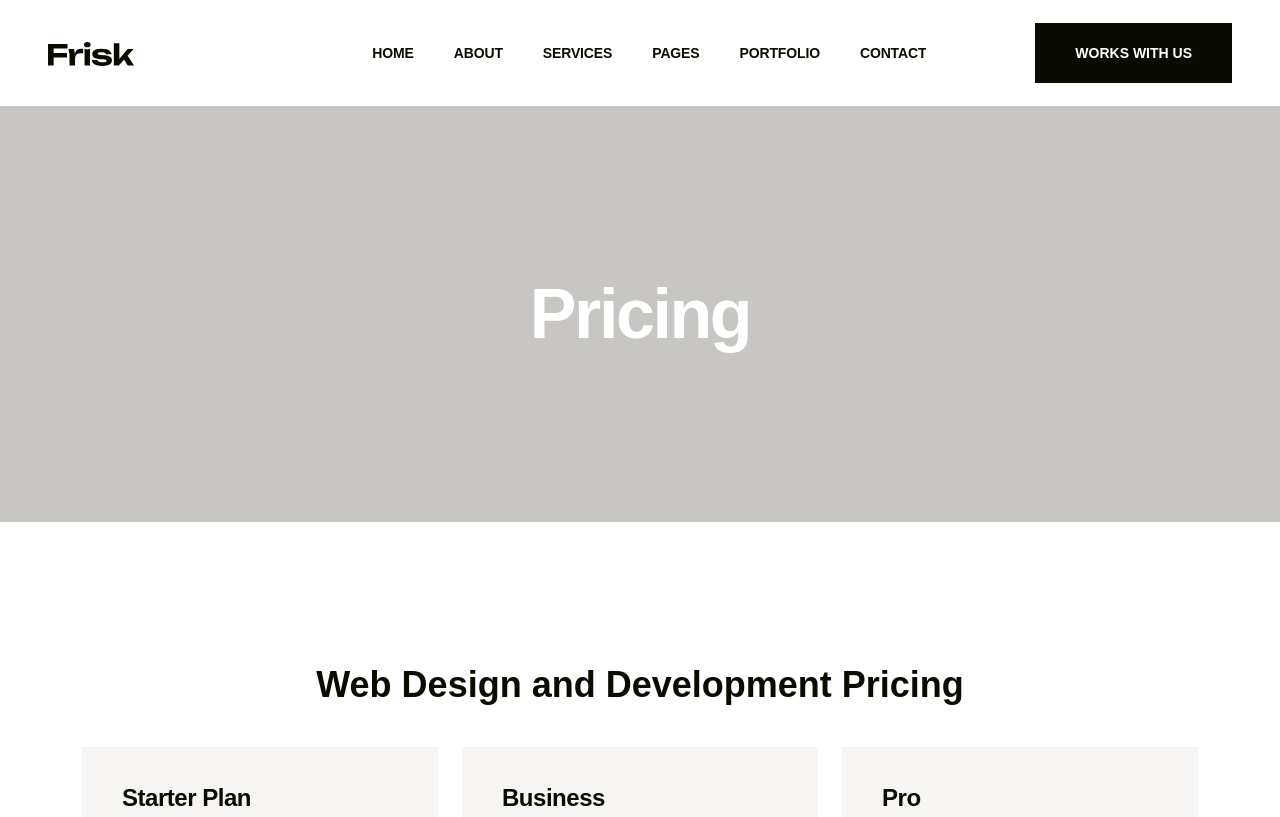
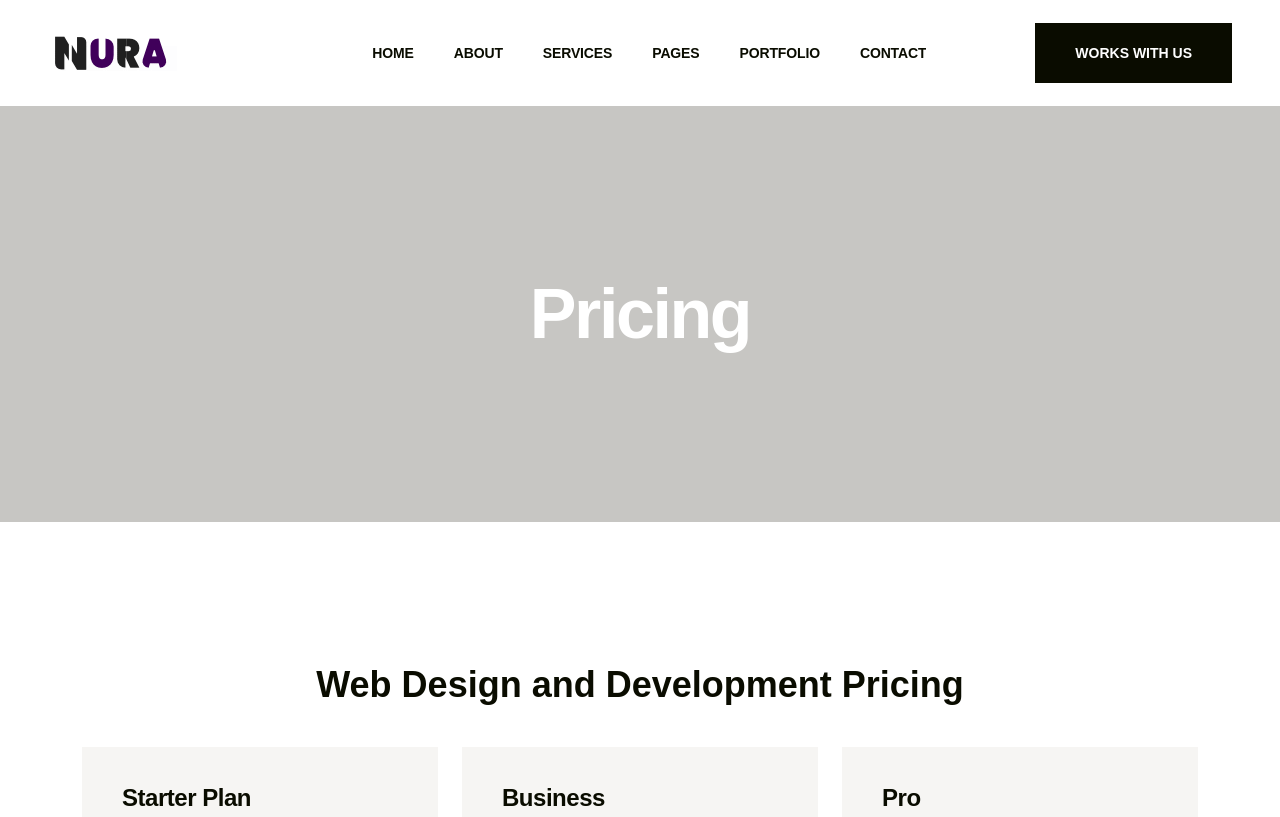
Before and after one commit to nuramustaphaali/nuramustapha, a plain HTML site: page pricing.html in a window 1280 px wide. Shown: the top 817 px of the page. Drawn offline with Linux system fonts and the light colour scheme; a web font is replaced by a local one.

Commit message:
Change image

```diff
--- a/pricing.html
+++ b/pricing.html
@@ -194,7 +194,7 @@
                     <div class="row align-items-center justify-content-between">
                         <div class="col-auto">
                             <div class="header-logo">
-                                <a href="index.html"><img src="assets/img/logo.svg" alt="logo"></a>
+                                <a href="index.html"><img src="assets/img/logo.png" alt="logo"></a>
                             </div>
                         </div>
                         <div class="col-auto ms-auto">
```
Also changed, not shown: project-details.html (+1 -1 lines), project.html (+1 -1 lines), service-details.html (+1 -1 lines), service.html (+1 -1 lines).
